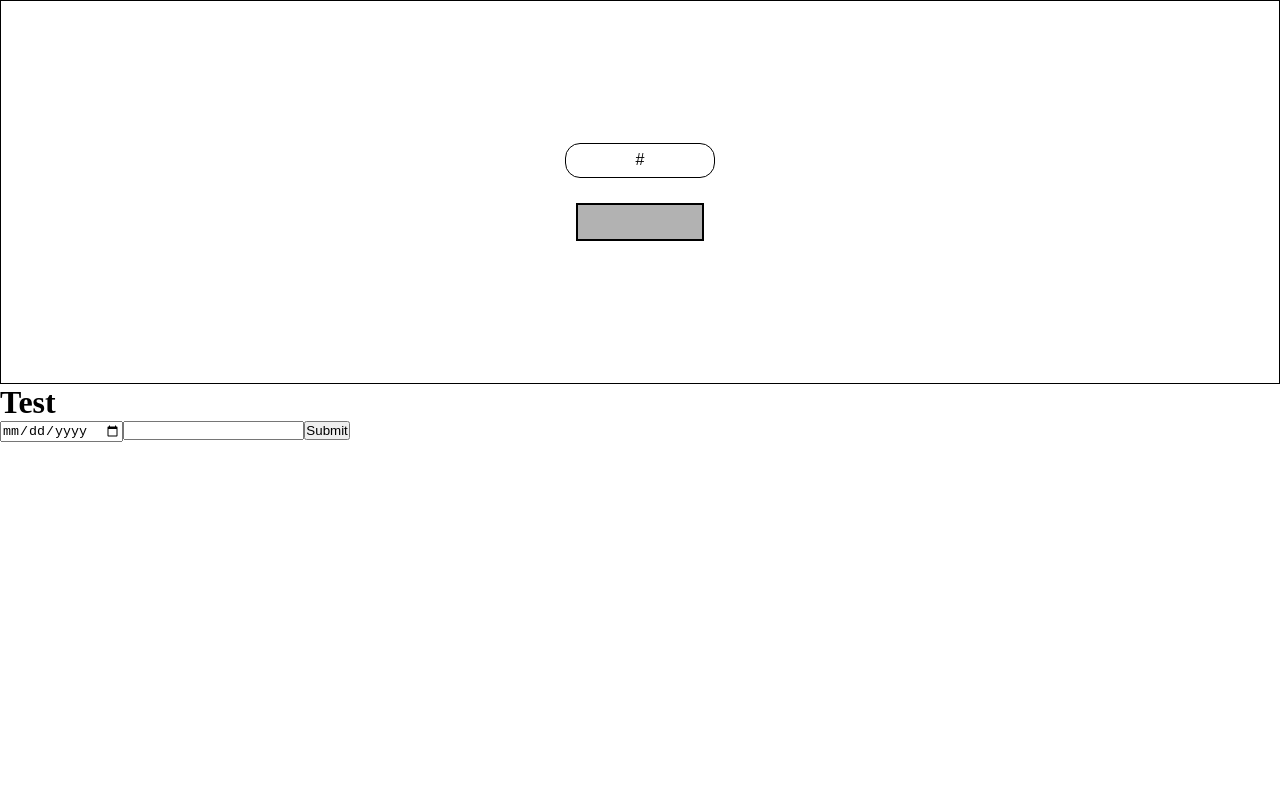
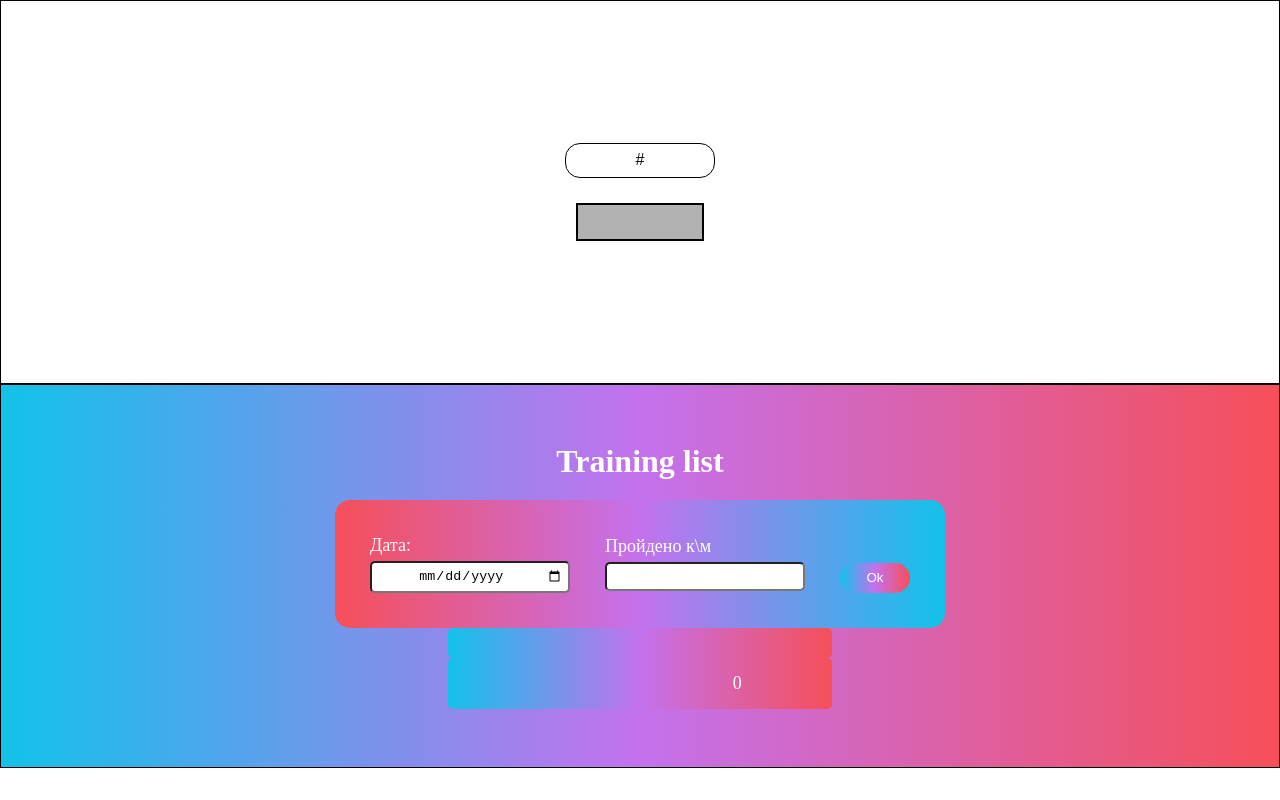
Before and after one commit to VetrovTimur/ra16-forms, a React (Vite) app: page / in a window 1280 px wide. Built offline with nearby package versions, Linux system fonts and the light colour scheme.

Commit message:
mod trainingAcc, Todo, Form, + css

```diff
--- a/src/App.css
+++ b/src/App.css
@@ -52,6 +52,12 @@
   font-size: 16px;
 }
 
+
+
+
+
+
+
 .containerTraining {
   width: 100%;
   min-height: 30vw;
@@ -59,12 +65,12 @@
   flex-direction: column;
   align-items: center;
   justify-content: center;
-  gap: 25px;
+
   border: 1px solid black;
   background: linear-gradient(to right, #12c2e9, #c471ed, #f64f59);
 }
 
-.boxTraining {
+.formTraining {
   display: flex;
   align-items: center;
   justify-content: space-around;
@@ -76,10 +82,17 @@
   font-size: 18px;
 }
 
-.box-group {
+.form-group {
   display: flex;
   flex-direction: column;
   gap: 5px;
+  input {
+    width: 200px;
+    text-align: center;
+    padding: 5px;
+    border-radius: 5px;
+    outline: none;
+  }
 }
 
 .btnTraining {
@@ -99,3 +112,26 @@
   transform: scale(1.1);
   box-shadow: 1px 1px 2px rgba(0, 0, 0, 0.3);
 }
+
+.boxContentTraining {
+  background: linear-gradient(to right, #12c2e9, #c471ed, #f64f59);
+  display: flex;
+  width: 30vw;
+  justify-content: space-around;
+  align-items: center;
+  gap: 35px;
+  padding: 15px;
+  border-radius: 5px;
+}
+
+.boxDate, .boxDistance {
+  color: white;
+  font-size: 18px;
+  width: 100%;
+  text-align: center;
+}
+
+h1 {
+  margin-bottom: 20px;
+  color: white;
+}
--- a/src/components/Trainging/Form.jsx
+++ b/src/components/Trainging/Form.jsx
@@ -6,15 +6,23 @@ export const Form = (props) => {
     const [date, setDate] = useState("");
 
   return (
-    <form onSubmit={e => {
+    <form className='formTraining'
+        onSubmit={e => {
         e.preventDefault();
         props.putTodo(value, date);
         setValue("");
         setDate("");
     }}>
-        <input type="date" value={date} onChange={(e) => setDate(e.target.value)} required/>
-        <input type="text" value={value} onChange={(e) => setValue(e.target.value)} required/>
-        <button type="submit">Submit</button>
+        <div className="form-group">
+          <label htmlFor="date">Дата:</label>
+          <input id='date' type="date" value={date} onChange={(e) => setDate(e.target.value)} required/>
+        </div>
+        <div className="form-group">
+          <label htmlFor="value">Пройдено к\м</label>
+          <input id='value' type="text" value={value} onChange={(e) => setValue(e.target.value)} required/>
+        </div>
+
+        <button className='btnTraining' type="submit">Ok</button>
     </form>
 
   )
--- a/src/components/Trainging/Todo.jsx
+++ b/src/components/Trainging/Todo.jsx
@@ -3,30 +3,27 @@
 export const Todo = (props) => {
    const {todos, idTest} = props;
 
-   console.log('Итоговый', todos);
-   console.log('ID', idTest);
-
     let arrFilterNo = todos.filter(todo => todo.id !== idTest.id);
-    let arrFilterYes = todos.filter(todo => todo.id == idTest.id);
-    let arrRez = [{
+    let arrRez = {
         id: '',
         distance: 0
-    }];
+    };
+
     arrRez.id = idTest.id;
-    arrRez.distance = arrFilterYes.map(arr => arr.distance).reduce((acc, el) => acc + el, 0)
+    arrRez.distance = todos.filter(todo => todo.id == idTest.id).map(arr => arr.distance).reduce((acc, el) => acc + el, 0)
     arrFilterNo.push(arrRez);
-
-
-    console.log('No repeat', arrFilterNo);
-    console.log('Yes repeat', arrFilterYes);
 
   return (
     <div>
         {
-            todos.map((todo, index) => (
-                <div key={index}>
-                    <div>{todo.id}</div>
-                    <div>{todo.distance}</div>
+            arrFilterNo.map((arr, index) => (
+                <div key={index} className="boxContentTraining">
+                    <div className="boxDate">
+                        {arr.id}
+                    </div>
+                    <div className="boxDistance">
+                        {arr.distance}
+                        </div>
                 </div>
             ))
         }
--- a/src/components/Trainging/TrainingAccount.jsx
+++ b/src/components/Trainging/TrainingAccount.jsx
@@ -17,26 +17,13 @@ export const TrainingAccount = () => {
   const putTodo = (value, date, idTest) => {
     setTodos([...todos, {id: date, distance: +(value), done: false}]);
     setIdTest(idTest = {id: date});
-
-    // arrValue = {
-    //   id: date,
-    //   distance: todos.filter(todo => todo.id === date).map(todo => todo.distance).reduce((acc, el) => acc + el, 0),
-    //   done: false
-    // }
-
-    // arrFilter = todos.filter(todo => todo.id !== date);
-    // arrFilter.push(arrValue);
-
-    // console.log(arrFilter);
   }
 
   return (
-    <div className='wrapper'>
-      <div className='container'>
-        <h1 className='title'>Test</h1>
+      <div className='containerTraining'>
+        <h1 className='title'>Training list</h1>
         <Form  putTodo={putTodo} />
         <Todo todos={todos} idTest={idTest}/>
       </div>
-    </div>
   )
 }
```
